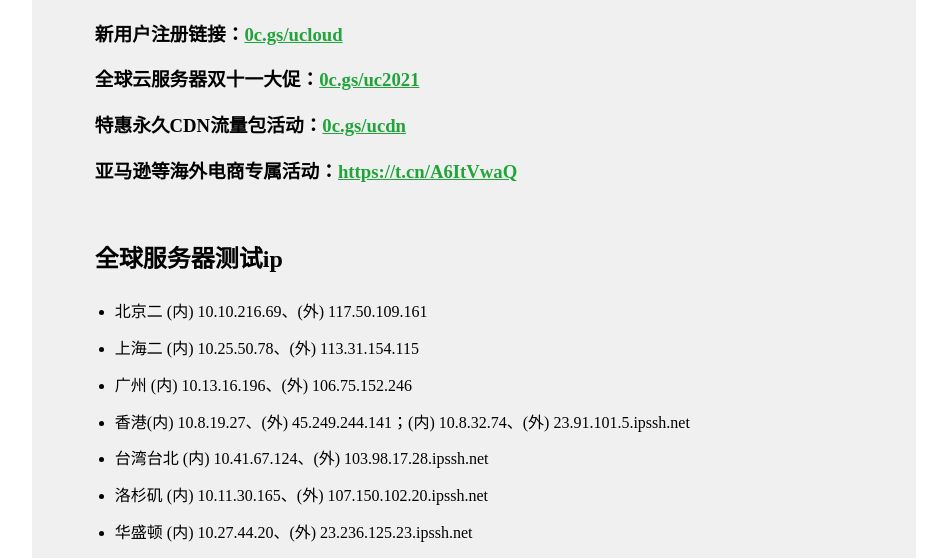
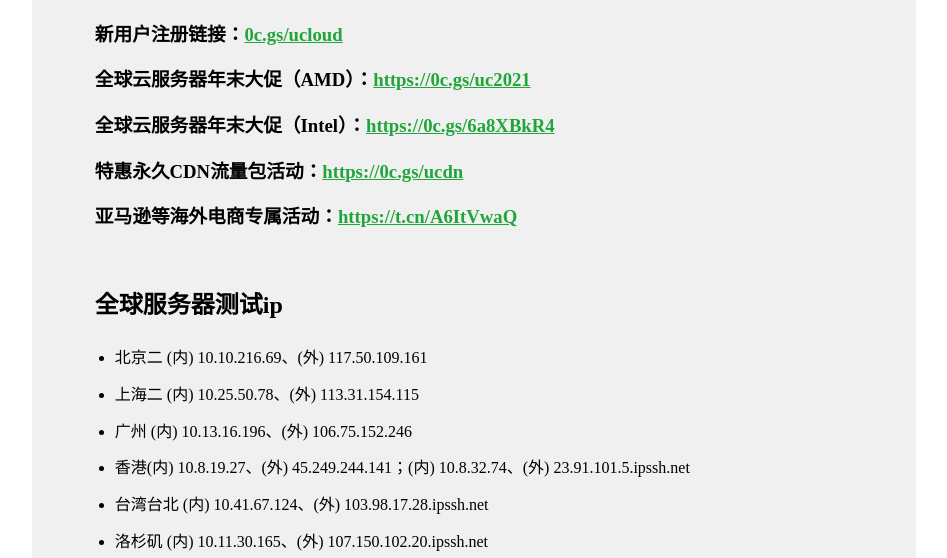
Before and after one commit to lbyxiaolizi/udashi, a plain HTML site: page index.html in a window 1280 px wide. Shown: the part 222-780 px from the top of the page, without its empty margins (166-1113 px from the left). Drawn offline with Linux system fonts and the light colour scheme.

Commit message:
Update index.html

```diff
--- a/index.html
+++ b/index.html
@@ -30,8 +30,9 @@
         <h1>购买UCloud</h1>
         <h3>新用户注册链接：<a href='https://passport.ucloud.cn/?invitation_code=C1xB8472976131E
 ' target="_blank">0c.gs/ucloud</a></h3>
-        <h3>全球云服务器双十一大促：<a href='https://www.ucloud.cn/site/active/kuaijie.html?invitation_code=C1xB8472976131E' target="_blank">0c.gs/uc2021</a></h3>
-        <h3>特惠永久CDN流量包活动：<a href='https://www.ucloud.cn/site/active/cdn-ufile.html?invitation_code=C1xB8472976131E' target="_blank">0c.gs/ucdn</a></h3>
+        <h3>全球云服务器年末大促（AMD）：<a href='https://www.ucloud.cn/site/active/kuaijie.html?invitation_code=C1xB8472976131E' target="_blank">https://0c.gs/uc2021</a></h3>
+        <h3>全球云服务器年末大促（Intel）：<a href='https://www.ucloud.cn/site/active/kuaijiesale.html?invitation_code=C1xB8472976131E' target="_blank">https://0c.gs/6a8XBkR4</a></h3>
+        <h3>特惠永久CDN流量包活动：<a href='https://www.ucloud.cn/site/active/cdn-ufile.html?invitation_code=C1xB8472976131E' target="_blank">https://0c.gs/ucdn</a></h3>
         <h3>亚马逊等海外电商专属活动：<a href="https://t.cn/A6ItVwaQ" target="_blank">https://t.cn/A6ItVwaQ</a></h3>
         <br>
         <h2>全球服务器测试ip</h2>
```
